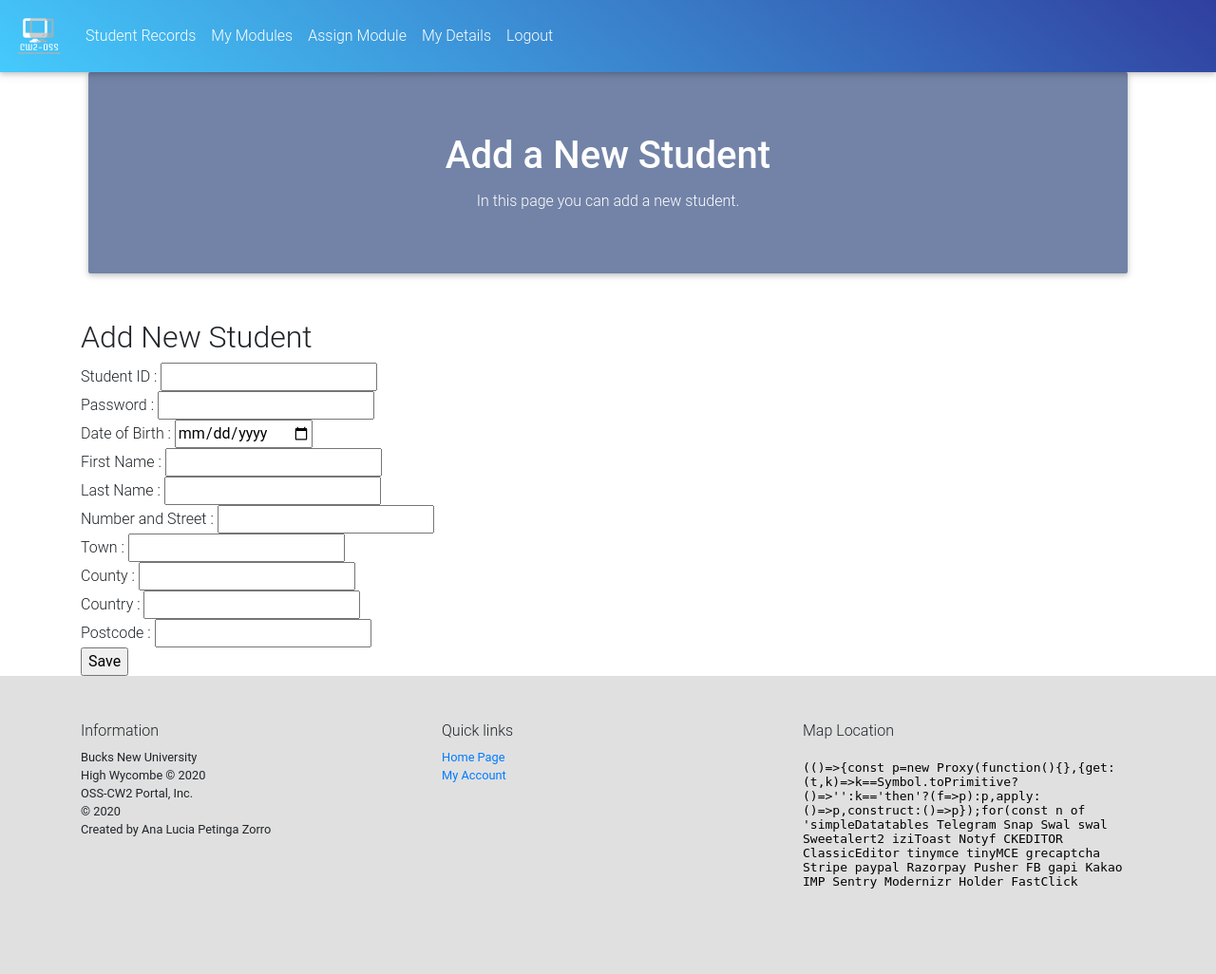
After one commit to alpz94/OSS_CW2, a PHP site: page /addstudent.php in a window 1280 px wide. The commit adds this page. Shown: the whole page at 95% size. Run offline with PHP 8.4, Linux system fonts and the light colour scheme; the visitor is signed in with stand-in values (Sample User, id 1); some libraries are stand-ins or nearby versions.

Commit message:
created addstudent script

```diff
--- /dev/null
+++ b/addstudent.php
@@ -0,0 +1,84 @@
+<!-- Author: Ana Lucia Petinga Zorro
+CO551 Open Source Systems -->
+<?php
+   include("_includes/config.inc");
+   include("_includes/dbconnect.inc");
+   include("_includes/functions.inc");
+
+
+   // check logged in
+   if (isset($_SESSION['id'])) {
+
+      echo template("templates/partials/header.php");
+      echo template("templates/partials/nav.php");
+?>
+
+<!-- Jumbotron -->
+<section class="container-md">
+   <div class="jumbotron text-center mdb-color lighten-2 white-text mx-2 mb-5">
+      <h1 class="card-title h1">Add a New Student</h1>
+      <p class="card-text">In this page you can add a new student.</p>
+   </div>
+</section>
+
+<?php
+   // if the form has been submitted
+   if (isset($_POST['submit'])) {
+
+      // Build SQL prepared statment that that inserts the student details
+      $stmt = $conn->prepare("INSERT INTO student (studentid, password, dob, firstname, lastname, house, town, county, country, postcode) VALUES (?,?,?,?,?,?,?,?,?,?)");
+      //attach variables to the dummy values in the prepared template
+      // 's' specifies the variable type will be a 'string'
+      $stmt->bind_param("ssssssssss", $_POST['txtstudentid'], $_POST['txtpassword'], $_POST['txtdob'], $_POST['txtfirstname'],
+      $_POST['txtlastname'], $_POST['txthouse'], $_POST['txttown'], $_POST['txtcounty'],$_POST['txtcountry'], $_POST['txtpostcode']);
+      //executing the code
+      $stmt->execute();
+      $stmt->close();
+
+
+      $data['content'] = "<p>Your details have been updated</p>";
+   }
+   else {
+      // using <<<EOD notation to allow building of a multi-line string
+      // see http://stackoverflow.com/questions/6924193/what-is-the-use-of-eod-in-php for info
+      // also http://stackoverflow.com/questions/8280360/formatting-an-array-value-inside-a-heredoc
+      $data['content'] = <<<EOD
+
+   <h2>Add New Student</h2>
+   <form name="frmaddstudent" action="" method="post">
+   Student ID :
+   <input name="txtstudentid" type="text" /><br/>
+   Password :
+   <input name="txtpassword" type="password" /><br/>
+   Date of Birth :
+   <input name="txtdob" type="date"/><br/>
+   First Name :
+   <input name="txtfirstname" type="text" /><br/>
+   Last Name :
+   <input name="txtlastname" type="text"  /><br/>
+   Number and Street :
+   <input name="txthouse" type="text"  /><br/>
+   Town :
+   <input name="txttown" type="text"  /><br/>
+   County :
+   <input name="txtcounty" type="text"  /><br/>
+   Country :
+   <input name="txtcountry" type="text"  /><br/>
+   Postcode :
+   <input name="txtpostcode" type="text"  /><br/>
+   <input type="submit" value="Save" name="submit"/>
+   </form>
+
+EOD;
+
+   }
+
+   // render the template
+   echo template("templates/default.php", $data);
+
+} else {
+   header("Location: index.php");
+}
+
+echo template("templates/partials/footer.php");
+?>
--- a/assignmodule.php
+++ b/assignmodule.php
@@ -16,8 +16,8 @@ CO551 Open Source Systems -->
 <!-- Jumbotron -->
 <section class="container-md">
    <div class="jumbotron text-center mdb-color lighten-2 white-text mx-2 mb-5">
-      <h1 class="card-title h1">Assign Modules</h1>
-      <p class="card-text">In this page you can assign modules when required.</p>
+      <h1 class="card-title h1">Assign Module</h1>
+      <p class="card-text">In this page you can assign a module.</p>
    </div>
 </section>
 
--- a/students.php
+++ b/students.php
@@ -5,7 +5,7 @@ CO551 Open Source Systems -->
    include("_includes/dbconnect.inc");
    include("_includes/functions.inc");
 
-   //test what we are getting through in $_POST
+   //test what I get through in $_POST
    //var_dump($_POST);
 
    // check logged in
@@ -24,7 +24,7 @@ CO551 Open Source Systems -->
 </section>
 
 <?php
-      // Build SQL statment that selects all student records
+      // Build SQL statement that selects all student records
       $sql = "SELECT * FROM student;";
 
       $result = mysqli_query($conn,$sql);
```
